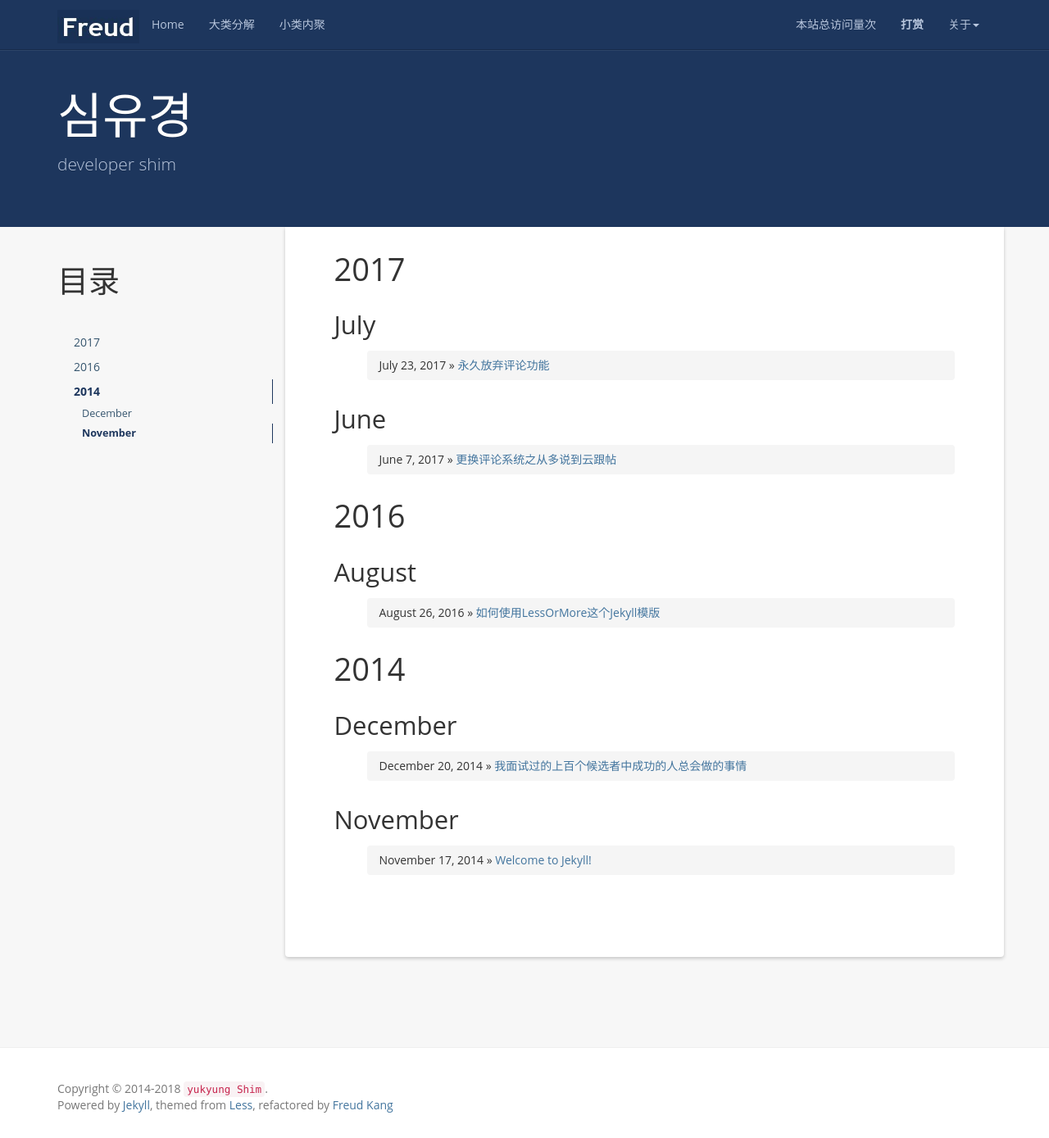
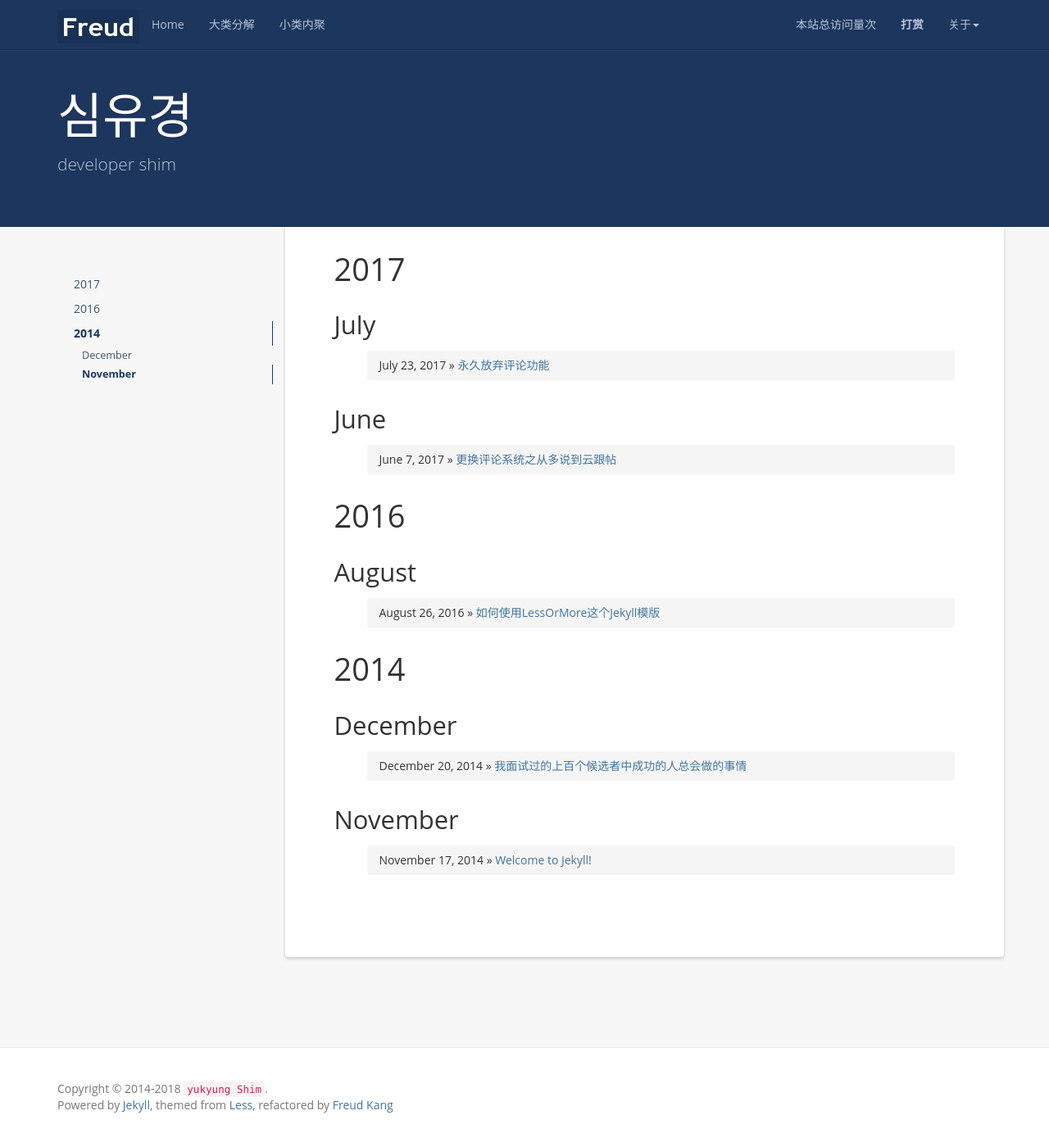
Before and after one commit to yukyung-shim/yukyung-shim.github.io, a Jekyll site: the page built from index.html, in a window 1280 px wide and 1389 px high. Shown: the whole window at 82% size. Built offline with Jekyll 4.4.1, drawn with Linux system fonts in a browser that asks for light colours; nearby versions of some CDN libraries; a script that is not in the unit is left out; the list of posts is cut into pages by our own code; comment, search, counter and statistics services are not loaded.

Commit message:
Update index.html

```diff
--- a/index.html
+++ b/index.html
@@ -7,7 +7,7 @@ layout: default
         <div class="col-md-3">
           <div class="sidebar hidden-print" role="complementary">
             <div id="navigation">
-              <h1>目录</h1>
+              <h1></h1>
               <ul class="nav sidenav">
                 {% for post in site.posts  %}
                   {% capture this_year %}{{ post.date | date: "%Y" }}{% endcapture %}
```
